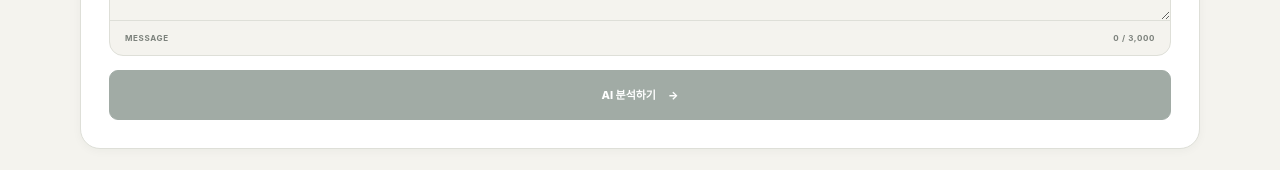
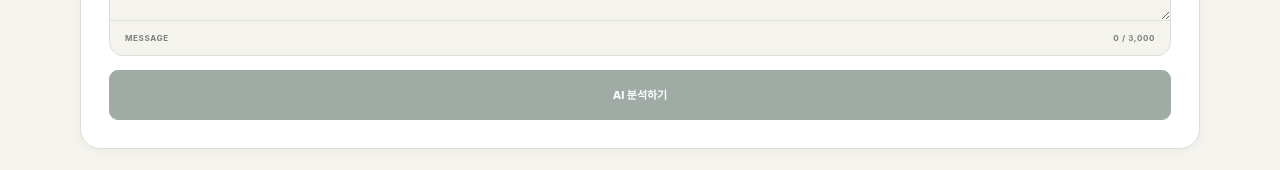
Before and after one commit to mrjimin/finguard-next, a Next.js app: page /analyze in a window 1280 px wide. Shown: the part 978-1148 px from the top of the page. Built offline with nearby package versions, Linux system fonts and the light colour scheme.

Commit message:
remove: → text 제거

```diff
--- a/components/analyze/ScamInput.tsx
+++ b/components/analyze/ScamInput.tsx
@@ -48,10 +48,6 @@ export default function ScamInput({
                         ? "분석 중..."
                         : "AI 분석하기"}
                 </span>
-
-                {!loading && (
-                    <span>→</span>
-                )}
             </button>
         </div>
     );
--- a/components/landing/HeroSection.tsx
+++ b/components/landing/HeroSection.tsx
@@ -28,7 +28,6 @@ export default function HeroSection() {
                             className="primary-button"
                         >
                             지금 사용해보기
-                            <span>→</span>
                         </Link>
 
                         <a
--- a/components/landing/StartSection.tsx
+++ b/components/landing/StartSection.tsx
@@ -32,7 +32,6 @@ export default function StartSection() {
                     className="primary-button"
                 >
                     내 상황 확인하기
-                    <span>→</span>
                 </Link>
 
                 <small className="start-section__notice">
```
